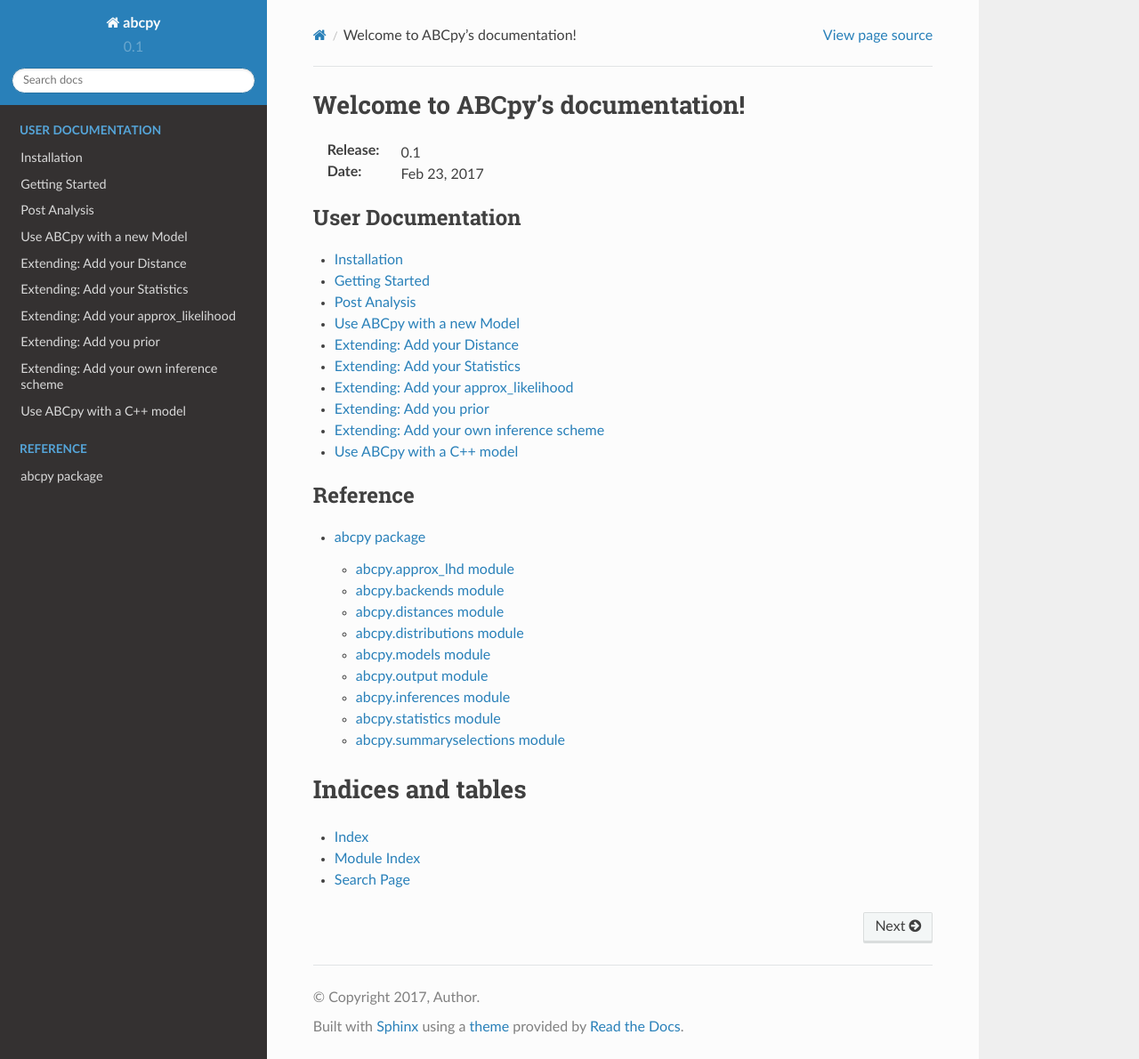
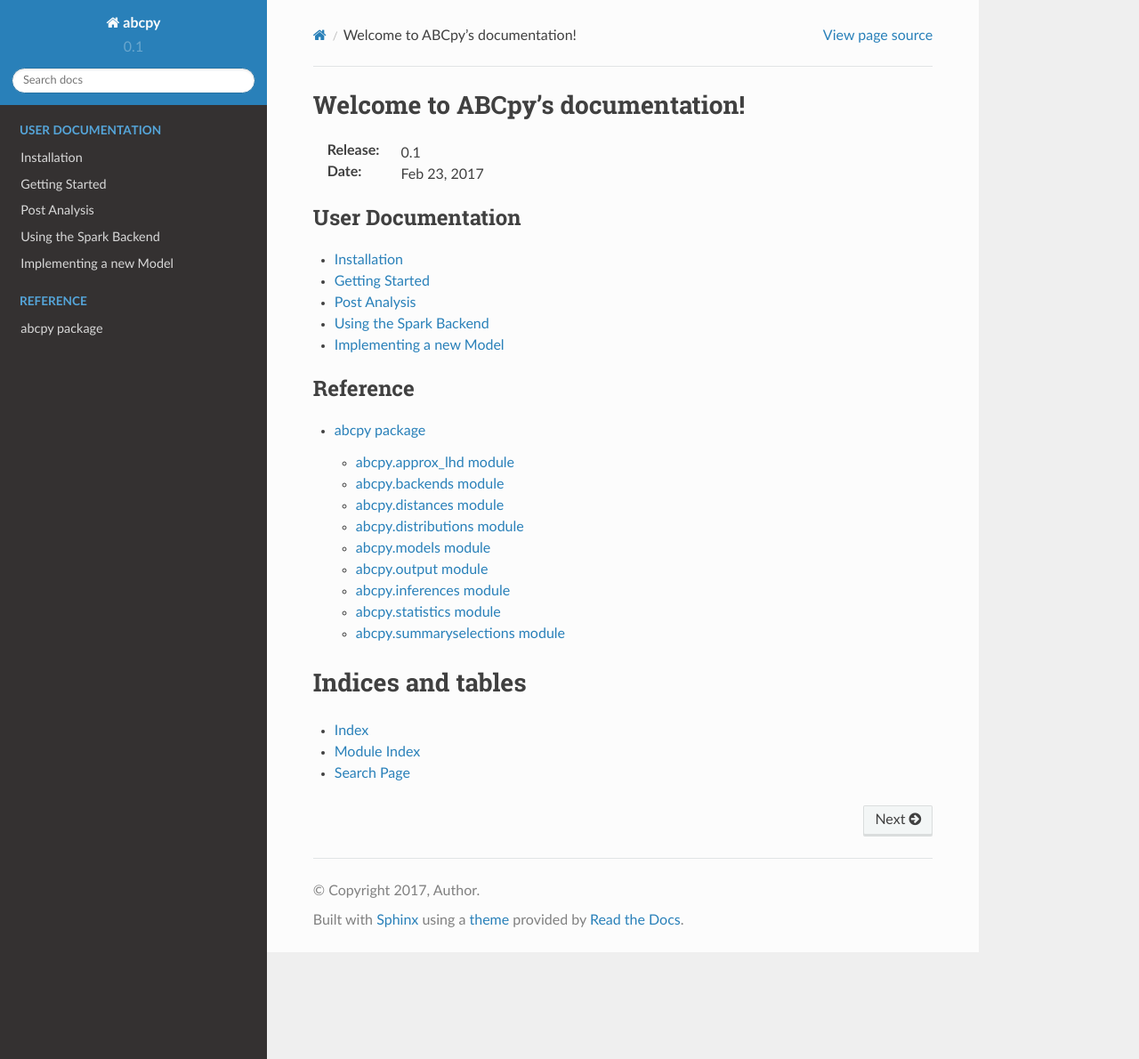
Before and after one commit to eth-cscs/abcpy, a Sphinx documentation site: the page built from doc/source/index.rst, in a window 1280 px wide and 1190 px high. Shown: the whole window at 89% size. Built offline with Sphinx 7.4.7 and the Read the Docs theme 2.0.0, drawn with Linux system fonts in a browser that asks for light colours; some of the changed lines change nothing that is shown.

Commit message:
Added documentation on how to use ABCpy with the Apache Spark backend.

```diff
--- a/doc/source/README.rst
+++ b/doc/source/README.rst
@@ -28,7 +28,7 @@
 the height of grown up humans given the following set of measurement
 (observation, observed data).
 
-.. literalinclude:: ../../examples/gaussian.py
+.. literalinclude:: ../../examples/backends/dummy/gaussian.py
     :language: python
     :lines: 4
 
@@ -42,7 +42,7 @@
 experience that the average height should be somewhere between 150cm and 200cm,
 and the standard deviation is around 5 to 25.
 
-.. literalinclude:: ../../examples/gaussian.py
+.. literalinclude:: ../../examples/backends/dummy/gaussian.py
     :language: python
     :lines: 7-9, 11-12
 
@@ -52,14 +52,14 @@
 are used to extract relevant properties from the observations, with the idea the
 these stastistics then compared.
 
-.. literalinclude:: ../../examples/gaussian.py
+.. literalinclude:: ../../examples/backends/dummy/gaussian.py
     :language: python
     :lines: 15-16
 
 As a distance we chose the LogReg distance here. Note that in ABCpy distance
 functions operate not on the observations, but on summary statistice.
 
-.. literalinclude:: ../../examples/gaussian.py
+.. literalinclude:: ../../examples/backends/dummy/gaussian.py
     :language: python
     :lines: 19-20
 
@@ -67,20 +67,20 @@
 algorithm of choice. As a pre-requisit it requires a perturbation kernel and a
 backend. We define both in the following:
 
-.. literalinclude:: ../../examples/gaussian.py
+.. literalinclude:: ../../examples/backends/dummy/gaussian.py
     :language: python
     :lines: 23-26, 29-30
 
 We instanciate an PMCABC object and pass the kernel and backend objects to the
 constructor:
 
-.. literalinclude:: ../../examples/gaussian.py
+.. literalinclude:: ../../examples/backends/dummy/gaussian.py
     :language: python
     :lines: 33-34
 
 Finally, we need to parametrize and start the actualy sampling:
 
-.. literalinclude:: ../../examples/gaussian.py
+.. literalinclude:: ../../examples/backends/dummy/gaussian.py
     :language: python
     :lines: 37-40
 
@@ -100,33 +100,67 @@
 For example, one can easily access the sampled parameters and corresponding
 weights using:
 
-.. literalinclude:: ../../examples/gaussian.py
+.. literalinclude:: ../../examples/backends/dummy/gaussian.py
     :language: python
     :lines: 43-44
 
 For the post analysis basic functions are provided:
 
-.. literalinclude:: ../../examples/gaussian.py
+.. literalinclude:: ../../examples/backends/dummy/gaussian.py
     :language: python
     :lines: 47-49
 
 Also, to ensure reproducibility, every journal stores the parameters of the
 algorithm that created it:
 
-.. literalinclude:: ../../examples/gaussian.py
+.. literalinclude:: ../../examples/backends/dummy/gaussian.py
     :language: python
     :lines: 52
 
 And certainly, a journal can easily be saved to and loaded from disk:
 
-.. literalinclude:: ../../examples/gaussian.py
+.. literalinclude:: ../../examples/backends/dummy/gaussian.py
     :language: python
     :lines: 55, 58
 
 
+Using the Spark Backend
+=======================
 
-Use ABCpy with a new Model
-==========================
+To run ABCpy in parallel using Apache Spark, one only needs to use the provided
+Spark backend. Considering the example from above, the statements for the
+backend have to be changed to
+
+.. literalinclude:: ../../examples/backends/apache_spark/gaussian.py
+    :language: python
+    :lines: 28-31
+
+In words, a Spark context has to be created and passed to the Spark
+backend. Additionally, the level of parallelism can be provided, which defines in
+a sense in how many blocks the work should be split up. It corresponds to the
+parallelism of an RDD in Apache Spark terminology. A good value is usually a
+small multiple of the total number of available cores.
+
+The standard way to run the script on Spark is via the spark-submit command:
+
+::
+
+   PYSPARK_PYTHON=python3 spark-submit gaussian.py
+
+Often Spark installations use Python 2 by default. To make Spark use the
+required Python 3 interpreter, the `PYSPARK_PYTHON` environment variable can be
+set.
+
+Note that in order to run jobs in parallel you need to have Apache Spark
+installed on the system in question. Details on the installation can be found on
+the official `homepage <http://spark.apache.org>`_. Further, keep in mind that
+the ABCpy library has to be properly installed on the cluster, such that it is
+available to the Python interpreters on the master and the worker nodes.
+
+
+
+Implementing a new Model
+========================
 
 Often one wants to use one of the provided inference schemes on a new model, which is not part of ABCpy. We now go through the details of such a scenario using the Gaussian model to exemplify the mechanics.
 
@@ -183,28 +217,27 @@
     :language: python
     :lines: 21- 23, 27-29
 
-Our model now conforms to ABCpy and we can start inferring parameters in the same way (see `Getting Started`_) as we would do with shipped models. The complete example code can be found `here <https://github.com/eth-cscs/abcpy/blob/master/examples/gaussian_extended_with_model.py>`_
+Our model now conforms to ABCpy and we can start inferring parameters in the
+same way (see `Getting Started`_) as we would do with shipped models. The
+complete example code can be found `here
+<https://github.com/eth-cscs/abcpy/blob/master/examples/gaussian_extended_with_model.py>`_
 
-Extending: Add your Distance
-============================
-TBD
-
-Extending: Add your Statistics
-==============================
-TBD
-
-Extending: Add your approx_likelihood
-=====================================
-TBD
-
-Extending: Add you prior
-========================
-TBD
-
-Extending: Add your own inference scheme
-========================================
-TBD
-
-Use ABCpy with a C++ model
-==========================
-TBD
+..
+  Extending: Add your Distance
+  ============================
+  TBD
+  Extending: Add your Statistics
+  ==============================
+  TBD
+  Extending: Add your approx_likelihood
+  =====================================
+  TBD
+  Extending: Add you prior
+  ========================
+  TBD
+  Extending: Add your own inference scheme
+  ========================================
+  TBD
+  Use ABCpy with a C++ model
+  ==========================
+  TBD
```
